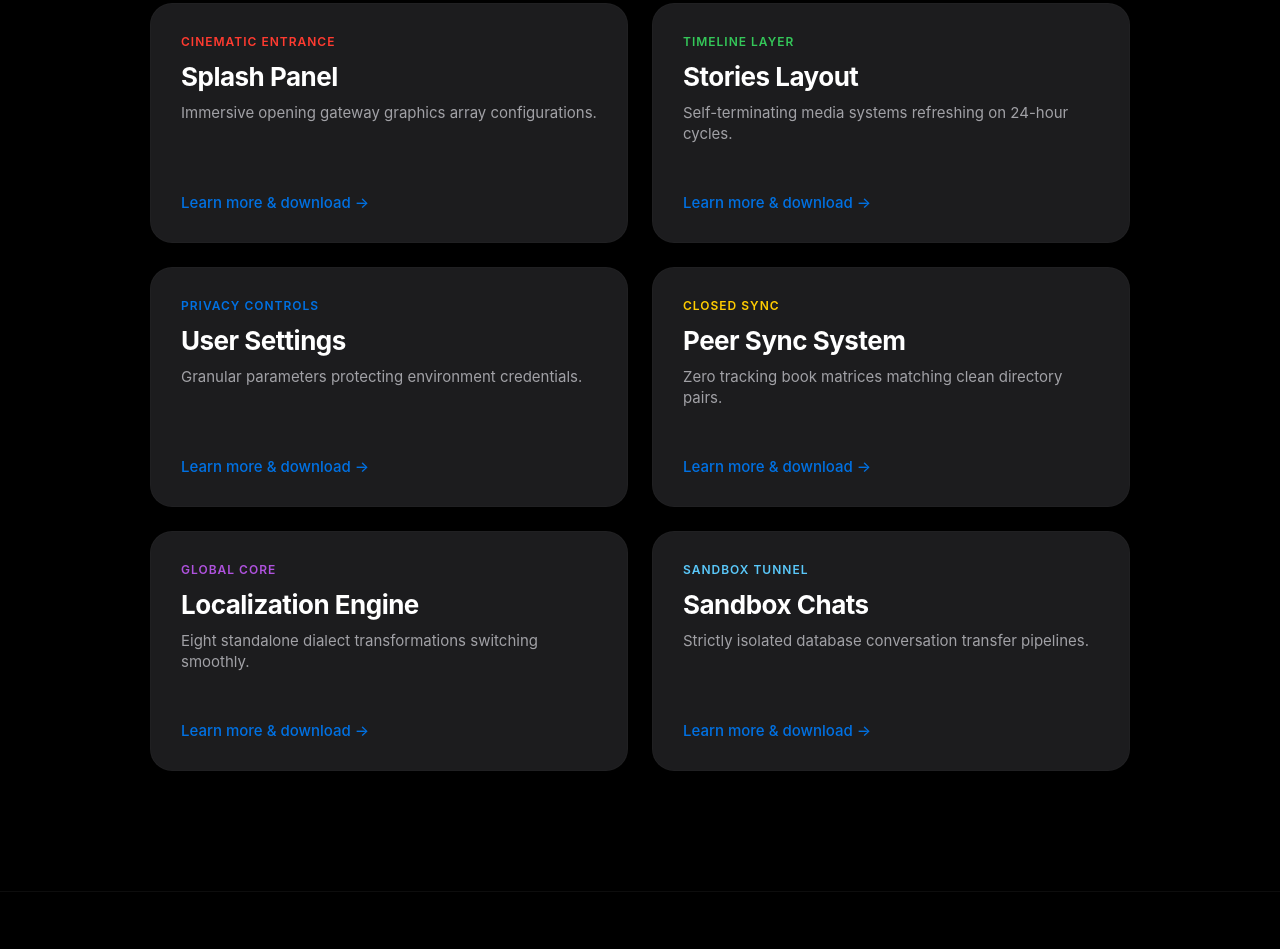
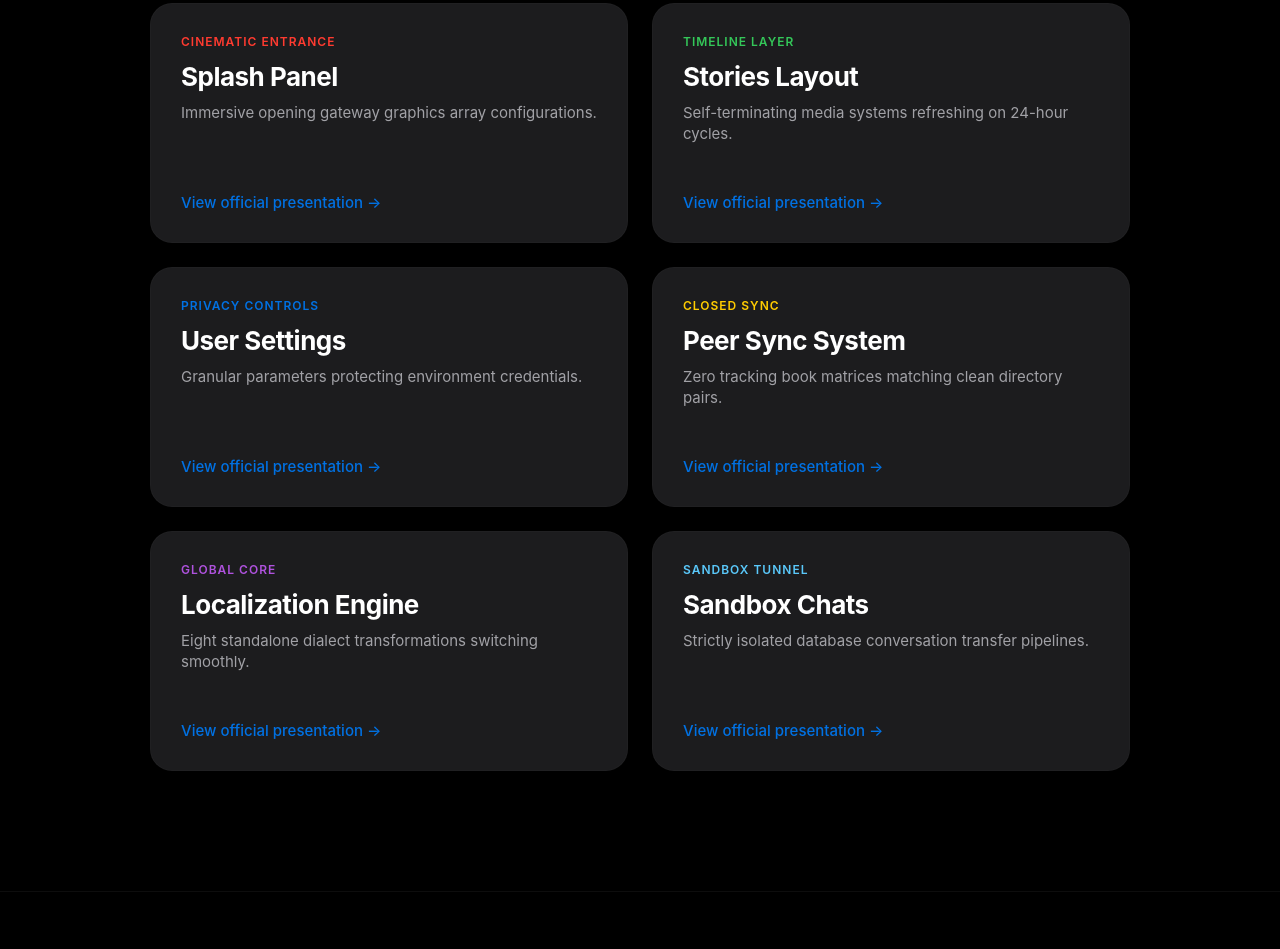
Before and after one commit to Rezkills/rezkills-studio, a plain HTML site: page index.html in a window 1280 px wide. Shown: the part 317-1266 px from the top of the page. Drawn offline with Linux system fonts and the light colour scheme.

Commit message:
Replace product links with app.html for presentations

```diff
--- a/index.html
+++ b/index.html
@@ -155,63 +155,31 @@
     </div>
 
     <div class="store-grid">
-
-        <a href="splash.html" class="product-card">
-            <div>
-                <div class="card-tag" style="color: #ff3b30;">Cinematic Entrance</div>
-                <h2 class="card-title">Splash Panel</h2>
-                <p class="card-desc">Immersive opening gateway graphics array configurations.</p>
-            </div>
-            <div class="card-link">Learn more & download →</div>
+        <a href="app.html" class="product-card">
+            <div><div class="card-tag" style="color: #ff3b30;">Cinematic Entrance</div><h2 class="card-title">Splash Panel</h2><p class="card-desc">Immersive opening gateway graphics array configurations.</p></div>
+            <div class="card-link">View official presentation →</div>
         </a>
-
-        <a href="stories.html" class="product-card">
-            <div>
-                <div class="card-tag" style="color: #34c759;">Timeline Layer</div>
-                <h2 class="card-title">Stories Layout</h2>
-                <p class="card-desc">Self-terminating media systems refreshing on 24-hour cycles.</p>
-            </div>
-            <div class="card-link">Learn more & download →</div>
+        <a href="app.html" class="product-card">
+            <div><div class="card-tag" style="color: #34c759;">Timeline Layer</div><h2 class="card-title">Stories Layout</h2><p class="card-desc">Self-terminating media systems refreshing on 24-hour cycles.</p></div>
+            <div class="card-link">View official presentation →</div>
         </a>
-
-        <a href="settings.html" class="product-card">
-            <div>
-                <div class="card-tag" style="color: #0071e3;">Privacy Controls</div>
-                <h2 class="card-title">User Settings</h2>
-                <p class="card-desc">Granular parameters protecting environment credentials.</p>
-            </div>
-            <div class="card-link">Learn more & download →</div>
+        <a href="app.html" class="product-card">
+            <div><div class="card-tag" style="color: #0071e3;">Privacy Controls</div><h2 class="card-title">User Settings</h2><p class="card-desc">Granular parameters protecting environment credentials.</p></div>
+            <div class="card-link">View official presentation →</div>
         </a>
-
-        <a href="contacts.html" class="product-card">
-            <div>
-                <div class="card-tag" style="color: #ffcc00;">Closed Sync</div>
-                <h2 class="card-title">Peer Sync System</h2>
-                <p class="card-desc">Zero tracking book matrices matching clean directory pairs.</p>
-            </div>
-            <div class="card-link">Learn more & download →</div>
+        <a href="app.html" class="product-card">
+            <div><div class="card-tag" style="color: #ffcc00;">Closed Sync</div><h2 class="card-title">Peer Sync System</h2><p class="card-desc">Zero tracking book matrices matching clean directory pairs.</p></div>
+            <div class="card-link">View official presentation →</div>
         </a>
-
-        <a href="language.html" class="product-card">
-            <div>
-                <div class="card-tag" style="color: #af52de;">Global Core</div>
-                <h2 class="card-title">Localization Engine</h2>
-                <p class="card-desc">Eight standalone dialect transformations switching smoothly.</p>
-            </div>
-            <div class="card-link">Learn more & download →</div>
+        <a href="app.html" class="product-card">
+            <div><div class="card-tag" style="color: #af52de;">Global Core</div><h2 class="card-title">Localization Engine</h2><p class="card-desc">Eight standalone dialect transformations switching smoothly.</p></div>
+            <div class="card-link">View official presentation →</div>
         </a>
-
-        <a href="chat.html" class="product-card">
-            <div>
-                <div class="card-tag" style="color: #5ac8fa;">Sandbox Tunnel</div>
-                <h2 class="card-title">Sandbox Chats</h2>
-                <p class="card-desc">Strictly isolated database conversation transfer pipelines.</p>
-            </div>
-            <div class="card-link">Learn more & download →</div>
+        <a href="app.html" class="product-card">
+            <div><div class="card-tag" style="color: #5ac8fa;">Sandbox Tunnel</div><h2 class="card-title">Sandbox Chats</h2><p class="card-desc">Strictly isolated database conversation transfer pipelines.</p></div>
+            <div class="card-link">View official presentation →</div>
         </a>
-
     </div>
-        </div>
 
     <footer>
         <p>&copy; 2026 Rezkills Studio. Powered by Gemini Core Infrastructure Matrix.</p>
```
